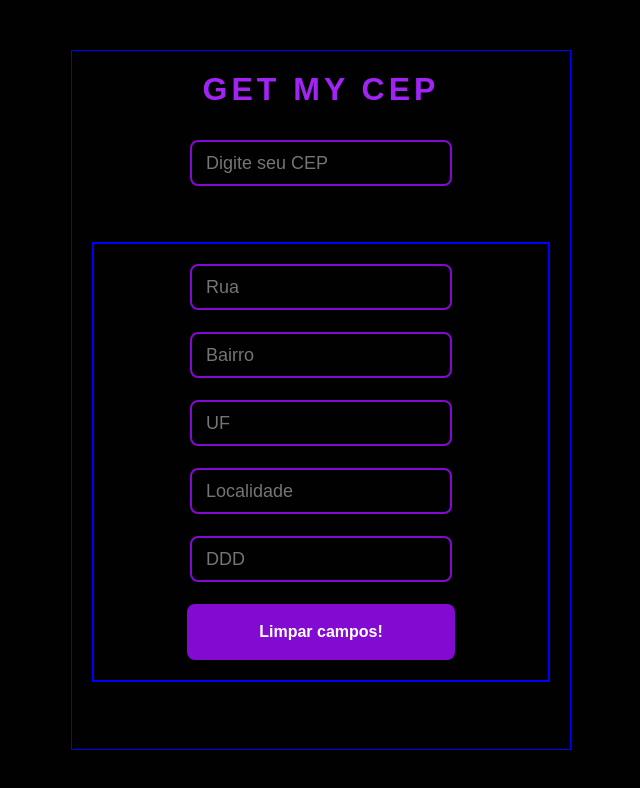
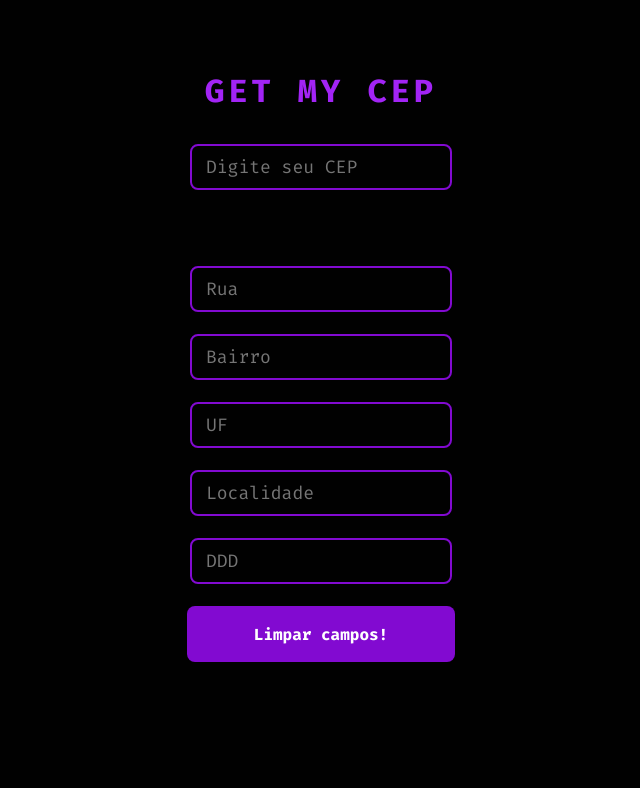
Before and after one commit to nikolaslopes/get-my-cep, a React (Vite) app: page /getcep in a window 1280 px wide. Shown: the top 788 px of the page, without its empty margins (319-959 px from the left). Built offline with nearby package versions, Linux system fonts and the light colour scheme; no server answers.

Commit message:
:fire: add fire code font

```diff
--- a/index.html
+++ b/index.html
@@ -1,9 +1,12 @@
 <!DOCTYPE html>
 <html lang="en">
   <head>
+    <link rel="preconnect" href="https://fonts.googleapis.com">
     <meta charset="UTF-8" />
     <link rel="icon" type="image/svg+xml" href="/src/favicon.svg" />
     <meta name="viewport" content="width=device-width, initial-scale=1.0" />
+  <link rel="preconnect" href="https://fonts.gstatic.com" crossorigin>
+  <link href="https://fonts.googleapis.com/css2?family=Fira+Code:wght@400;700&display=swap" rel="stylesheet">
     <title>Vite App</title>
   </head>
   <body>
--- a/src/Pages/CepField/index.tsx
+++ b/src/Pages/CepField/index.tsx
@@ -3,6 +3,7 @@
 
 import { InputField } from '../../components/InputField';
 import { Button } from '../../components/Button';
+import { toast } from 'react-toastify';
 
 export function CepField() {
   const [cep, setCep] = useState('');
@@ -12,18 +13,39 @@
   const [location, setLocalion] = useState('');
   const [ddd, setDdd] = useState('');
 
+  function getCep() {
     fetch(`https://viacep.com.br/ws/${cep}/json/`)
       .then((response) => {
         if (response.status !== 200) {
-        console.log('erro ao buscar cep');
+          toast.error('Erro ao buscar Cep!', {
+            toastId: 'TOAST_ERROR_MESSAGE',
+            position: 'top-right',
+            autoClose: 3000,
+            hideProgressBar: false,
+            closeOnClick: true,
+            pauseOnHover: true,
+            theme: 'dark',
+            draggable: true,
+            progress: undefined,
+          });
         } else {
           return response.json();
         }
       })
       .then((data) => {
         if (data.erro) {
-        console.log('cep não encontrado');
         } else {
+          toast.success('Cep encontrado!', {
+            toastId: 'TOAST_ERROR_MESSAGE',
+            position: 'top-right',
+            autoClose: 3000,
+            hideProgressBar: false,
+            closeOnClick: true,
+            pauseOnHover: true,
+            theme: 'dark',
+            draggable: true,
+            progress: undefined,
+          });
           setStreet(data.logradouro);
           setNeighborhood(data.bairro);
           setUf(data.uf);
@@ -31,6 +53,7 @@
           setDdd(data.ddd);
         }
       });
+  }
 
   function handleInputChange(event: React.ChangeEvent<HTMLInputElement>) {
     setCep(event.target.value);
@@ -57,6 +80,7 @@
           autoComplete="off"
           value={cep}
           onChange={handleInputChange}
+          onBlur={getCep}
         />
       </Header>
 
--- a/src/Pages/CepField/styles.ts
+++ b/src/Pages/CepField/styles.ts
@@ -4,7 +4,6 @@
   width: 500px;
   height: 700px;
   padding: 20px;
-  border: 1px solid blue;
 
   display: flex;
   align-items: center;
@@ -46,6 +45,4 @@
   div + div {
     margin-top: 22px;
   }
-
-  border: 2px solid blue;
 `;
--- a/src/assets/styles/global.ts
+++ b/src/assets/styles/global.ts
@@ -1,13 +1,11 @@
-import { createGlobalStyle } from "styled-components";
+import { createGlobalStyle } from 'styled-components';
 
 export default createGlobalStyle`
   * {
-    @import url('https://fonts.googleapis.com/css2?family=Saira:wght@400;500;700&display=swap');
-
     margin: 0;
     padding: 0;
     box-sizing: border-box;
-    font-family: 'Saira', sans-serif;
+    font-family: 'Fira Code', sans-serif;
   }
 
   body {
```
Lines whose indentation alone changed are shown as unchanged.
